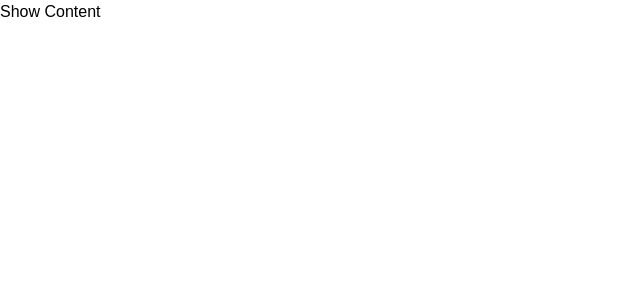
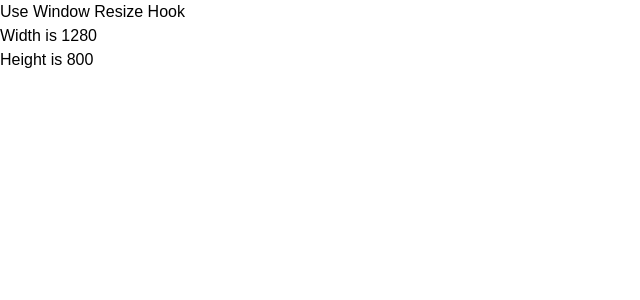
Before and after one commit to asmitashrestha/Accordian-_React, a React (Vite) app in the folder accordian/: page / in a window 1280 px wide. Shown: the top 300 px of the page, without its empty margins (0-640 px from the left). Built offline with nearby package versions, Linux system fonts and the light colour scheme.

Commit message:
windowresize

```diff
--- a/accordian/src/App.jsx
+++ b/accordian/src/App.jsx
@@ -18,6 +18,7 @@
 import ThemeChanger from './components/themeChange/ThemeChanger'
 import TreeView from './components/treeView'
 import menus from './components/treeView/data'
+import UseWindowResizeTest from './components/useResponsiveHook/UseWindowResizeTest'
 
 const App = () => {
   // const slides = [
@@ -57,7 +58,9 @@
 
       {/* <UseFetchHookTest/> */}
 
-      <OnclickOutsideHookTest/>
+      {/* <OnclickOutsideHookTest/> */}
+
+      <UseWindowResizeTest/>
 
     </div>
   )
--- /dev/null
+++ b/accordian/src/components/useResponsiveHook/UseWindowResize.jsx
@@ -0,0 +1,33 @@
+import React, { useLayoutEffect, useState } from 'react'
+
+const UseWindowResize = () => {
+  const [windowSize, setWindowSize]  = useState(
+    {
+      width:0,
+      height:0,
+    }
+  )
+
+  const handleResize = () => {
+    setWindowSize({
+      width: window.innerWidth,
+      height:window.innerHeight,
+    })
+  }
+
+  useLayoutEffect(()=>{
+   handleResize()
+
+   window.addEventListener('resize',handleResize)
+
+   return ()=>{
+    window.removeEventListener('resize',handleResize)
+   }
+  },[])
+
+  return (
+    windowSize
+  )
+}
+
+export default UseWindowResize
--- /dev/null
+++ b/accordian/src/components/useResponsiveHook/UseWindowResizeTest.jsx
@@ -0,0 +1,17 @@
+import React from 'react'
+import UseWindowResize from './UseWindowResize'
+
+const UseWindowResizeTest = () => {
+  const windowSize = UseWindowResize()
+  const {width, height} = windowSize
+
+  return (
+    <div>
+      <h1>Use Window Resize Hook</h1>
+      <p>Width is {width}</p>
+      <p>Height is {height}</p>
+    </div>
+  )
+}
+
+export default UseWindowResizeTest
```
